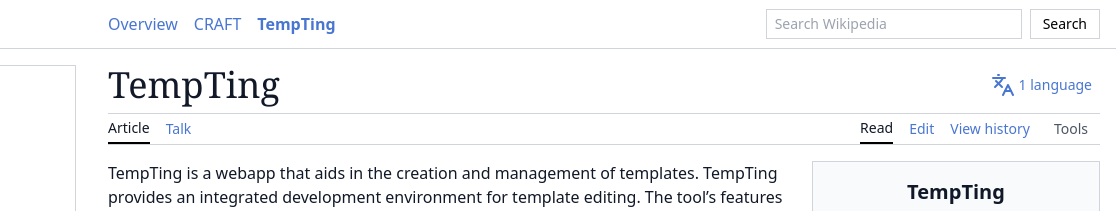
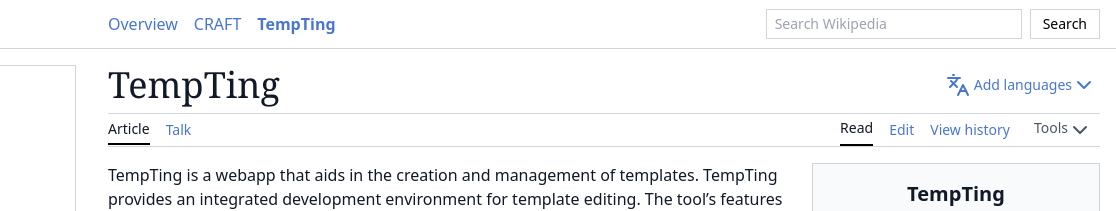
Before and after one commit to kafwe/winlg-website, a website: page tempting.html in a window 1280 px wide. Shown: the top 211 px of the page, 164-1280 px from the left. Drawn offline with Linux system fonts and the light colour scheme.

Commit message:
tempting fix

```diff
--- a/tempting.html
+++ b/tempting.html
@@ -73,8 +73,8 @@
                 class="flex flex-col sm:flex-row items-center rounded bg-transparent px-1 py-1 text-sm text-link hover:bg-gray-100 disabled:cursor-not-allowed">
                 <span class="flex items-center">
                   <svg xmlns="http://www.w3.org/2000/svg" width="24" height="24" viewBox="0 0 24 24" fill="none" stroke="currentColor" stroke-width="2" stroke-linecap="round" stroke-linejoin="round" class="lucide lucide-languages mr-1"><path d="m5 8 6 6"/><path d="m4 14 6-6 2-3"/><path d="M2 5h12"/><path d="M7 2h1"/><path d="m22 22-5-10-5 10"/><path d="M14 18h6"/></svg>
-                  1 language
-                  <i class="fas fa-chevron-down ml-1"></i>
+                  Add languages
+<svg xmlns="http://www.w3.org/2000/svg" width="24" height="24" viewBox="0 0 24 24" fill="none" stroke="currentColor" stroke-width="2" stroke-linecap="round" stroke-linejoin="round" class="lucide lucide-chevron-down"><path d="m6 9 6 6 6-6"/></svg>
                 </span>
               </button>
             </div>
@@ -88,7 +88,12 @@
                 <a href="./index.html" class="border-black border-b-2 pb-1 hover:underline hidden sm:inline">Read</a>
                 <button disabled href="#" class="pb-1 text-link hover:underline hidden sm:inline disabled:cursor-not-allowed">Edit</button>
                 <button disabled href="#" class="pb-1 text-link hover:underline hidden sm:inline disabled:cursor-not-allowed">View history</a>
-                <button disabled class="h-auto rounded bg-transparent p-0 px-2 pb-1 text-sm text-gray-600 hover:bg-gray-100 disabled:cursor-not-allowed">Tools <i class="fas fa-chevron-down ml-1"></i></button>
+                <button disabled class="flex h-auto rounded bg-transparent p-0 px-2 pb-1 text-sm text-gray-600 hover:bg-gray-100 disabled:cursor-not-allowed">Tools
+                <svg xmlns="http://www.w3.org/2000/svg" width="24" height="24" viewBox="0 0 24 24" fill="none" stroke="currentColor"
+                    stroke-width="2" stroke-linecap="round" stroke-linejoin="round" class="lucide lucide-chevron-down">
+                    <path d="m6 9 6 6 6-6" />
+                </svg>
+</button>
               </div>
             </div>
           </div>
```
